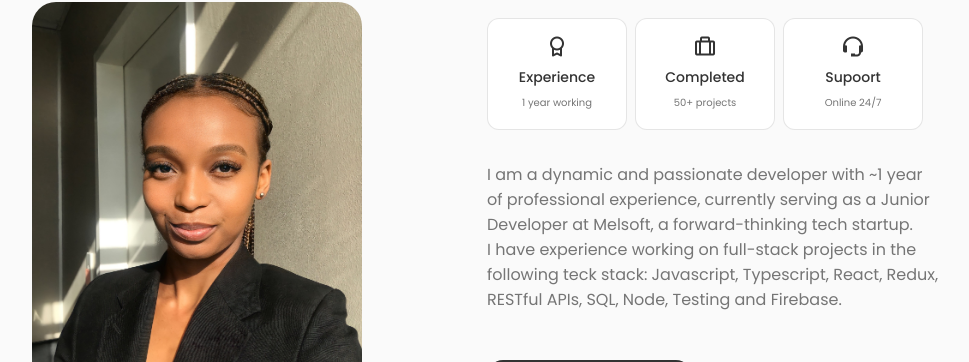
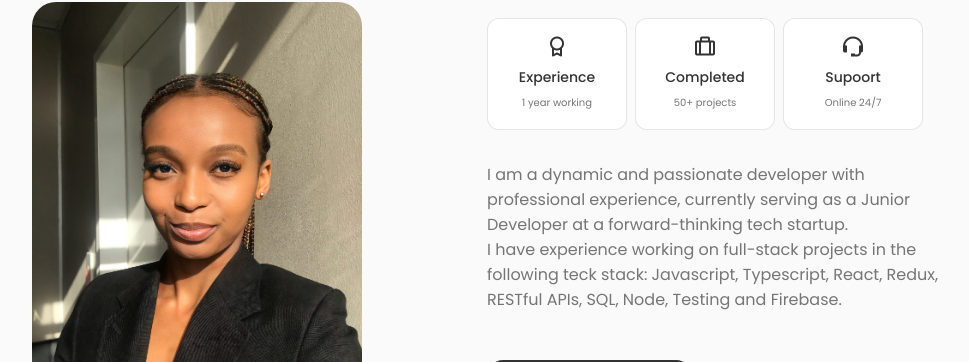
Before and after one commit to tebohonthako/my-react-portfolio, a React (Create React App) app: page / in a window 1280 px wide. Shown: the part 1215-1577 px from the top of the page, without its empty margins (185-1154 px from the left). Built offline with nearby package versions, Linux system fonts and the light colour scheme.

Commit message:
updated experience

```diff
--- a/src/components/about/About.jsx
+++ b/src/components/about/About.jsx
@@ -19,8 +19,8 @@ const About = () => {
         <div className="about__data">
           <Info />
           <p className="about__desscription">
-            I am a dynamic and passionate developer with ~1 year of professional
-            experience, currently serving as a Junior Developer at Melsoft, a
+            I am a dynamic and passionate developer with professional
+            experience, currently serving as a Junior Developer at a
             forward-thinking tech startup. <br />I have experience working on
             full-stack projects in the following teck stack: Javascript,
             Typescript, React, Redux, RESTful APIs, SQL, Node, Testing and
```
